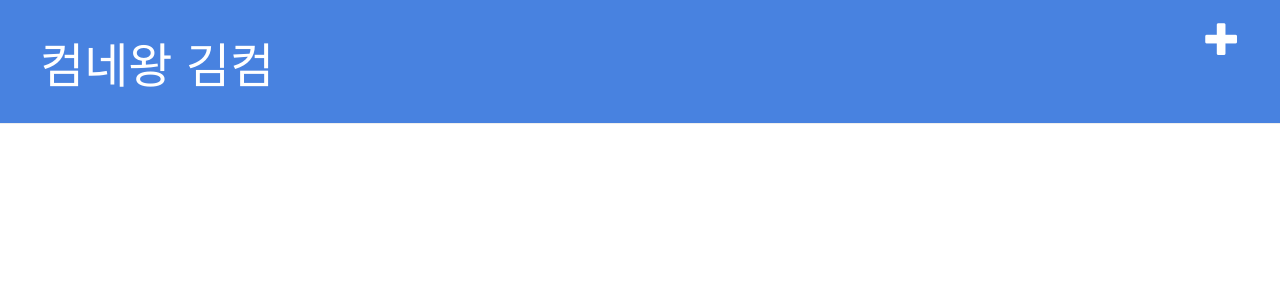
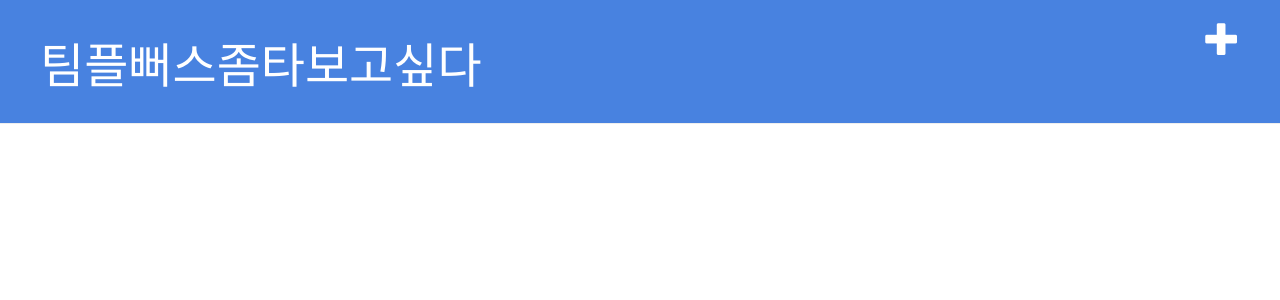
Before and after one commit to C17AN/computer_network_blog, a Django app: page / in a window 1280 px wide. Shown: the top 300 px of the page. Run offline with Django 3.2, Linux system fonts and the light colour scheme; data that the repository does not hold is empty; some libraries are stand-ins or nearby versions.

Commit message:
added views

```diff
--- a/blog/templates/blog/base.html
+++ b/blog/templates/blog/base.html
@@ -1,7 +1,7 @@
 {% load static %}
 <html>
   <head>
-    <title>Django Girls blog</title>
+    <title>컴네왕 김컴네 블로그</title>
     <link
       rel="stylesheet"
       href="//maxcdn.bootstrapcdn.com/bootstrap/3.2.0/css/bootstrap.min.css"
@@ -17,7 +17,7 @@
       <a href="{% url 'post_new' %}" class="top-menu"
         ><span class="glyphicon glyphicon-plus"></span
       ></a>
-      <h1><a href="/">컴네왕 김컴</a></h1>
+      <h1><a href="/">팀플뻐스좀타보고싶다</a></h1>
     </div>
     <div class="content container">
       <div class="row">
```
